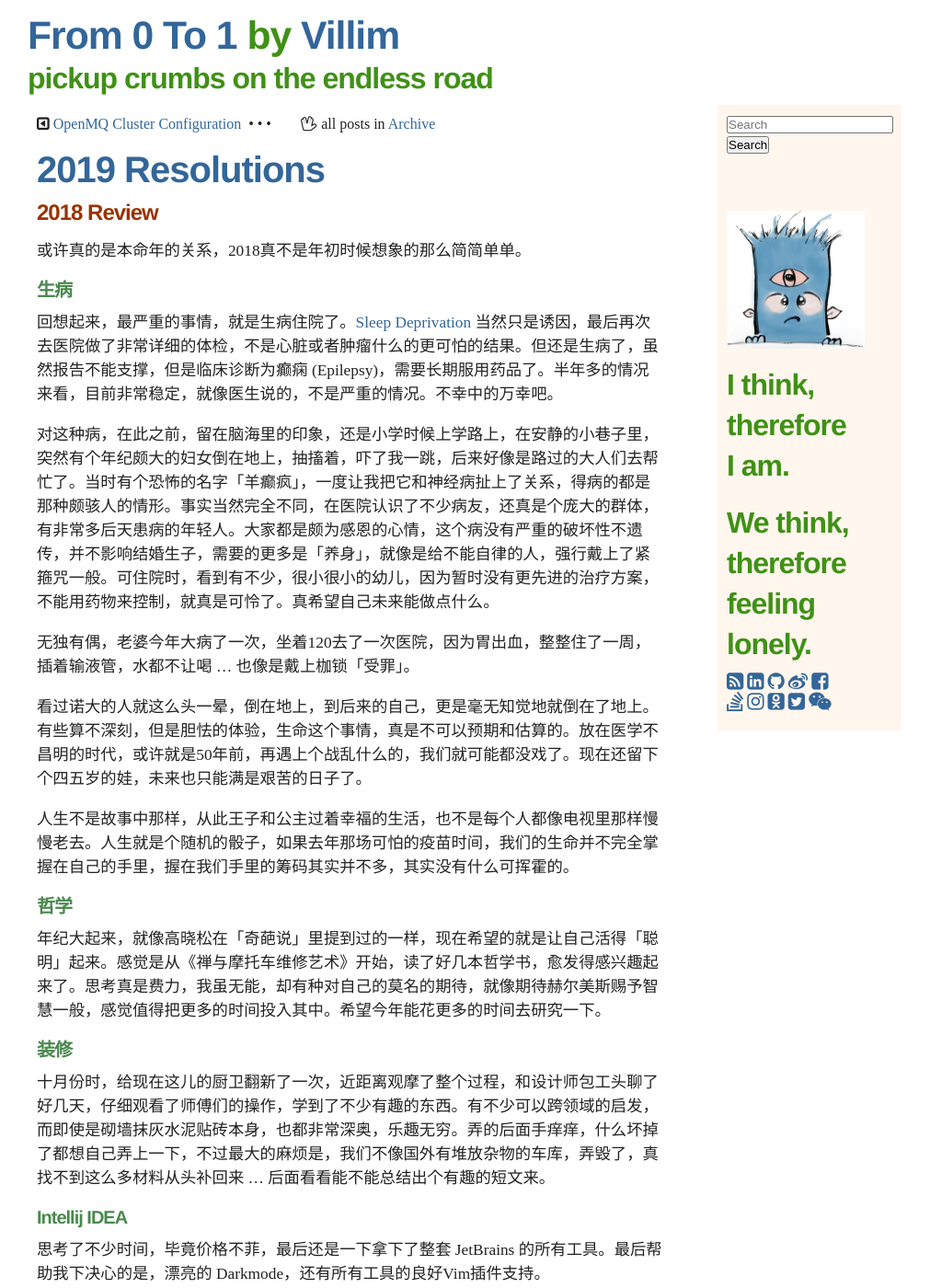
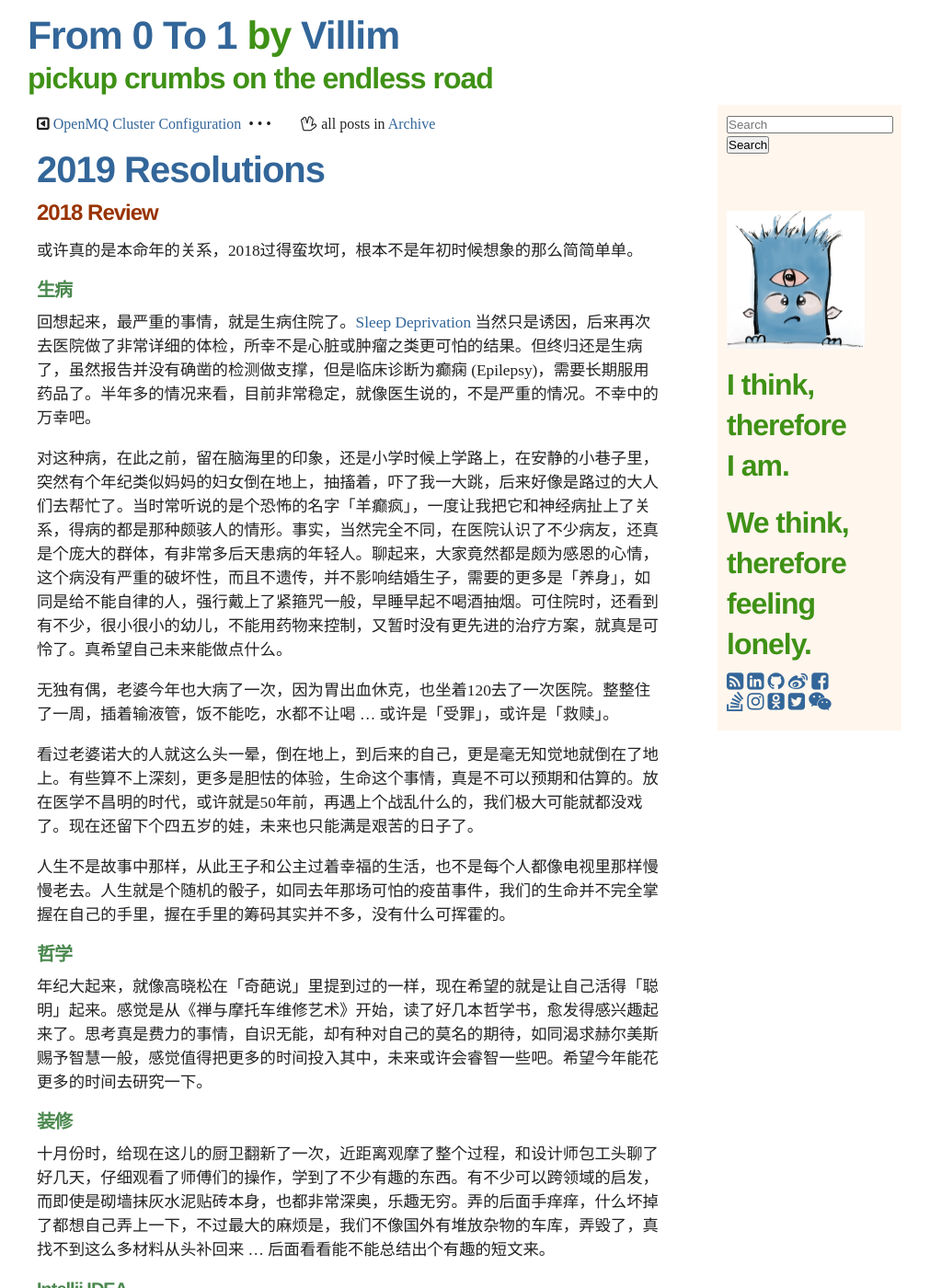
Before and after one commit to villim/villim.github.io, a Jekyll site: the page built from _posts/2019-01-01-2019-resolutions.md, in a window 1280 px wide and 1400 px high. Shown: the whole window at 92% size, without its empty margins (135-1146 px from the left). Built offline with Jekyll 4.4.1, drawn with Linux system fonts in a browser that asks for light colours; some of the changed text lies outside the part shown.

Commit message:
update blog

```diff
--- a/_posts/2019-01-01-2019-resolutions.md
+++ b/_posts/2019-01-01-2019-resolutions.md
@@ -5,23 +5,23 @@ layout: post
 
 ## 2018 Review
 
-或许真的是本命年的关系，2018真不是年初时候想象的那么简简单单。
+或许真的是本命年的关系，2018过得蛮坎坷，根本不是年初时候想象的那么简简单单。
 
 ### 生病
 
-回想起来，最严重的事情，就是生病住院了。[Sleep Deprivation](http://villim.github.io/sleep-deprivation) 当然只是诱因，最后再次去医院做了非常详细的体检，不是心脏或者肿瘤什么的更可怕的结果。但还是生病了，虽然报告不能支撑，但是临床诊断为癫痫 (Epilepsy)，需要长期服用药品了。半年多的情况来看，目前非常稳定，就像医生说的，不是严重的情况。不幸中的万幸吧。
+回想起来，最严重的事情，就是生病住院了。[Sleep Deprivation](http://villim.github.io/sleep-deprivation) 当然只是诱因，后来再次去医院做了非常详细的体检，所幸不是心脏或肿瘤之类更可怕的结果。但终归还是生病了，虽然报告并没有确凿的检测做支撑，但是临床诊断为癫痫 (Epilepsy)，需要长期服用药品了。半年多的情况来看，目前非常稳定，就像医生说的，不是严重的情况。不幸中的万幸吧。
 
-对这种病，在此之前，留在脑海里的印象，还是小学时候上学路上，在安静的小巷子里，突然有个年纪颇大的妇女倒在地上，抽搐着，吓了我一跳，后来好像是路过的大人们去帮忙了。当时有个恐怖的名字「羊癫疯」，一度让我把它和神经病扯上了关系，得病的都是那种颇骇人的情形。事实当然完全不同，在医院认识了不少病友，还真是个庞大的群体，有非常多后天患病的年轻人。大家都是颇为感恩的心情，这个病没有严重的破坏性不遗传，并不影响结婚生子，需要的更多是「养身」，就像是给不能自律的人，强行戴上了紧箍咒一般。可住院时，看到有不少，很小很小的幼儿，因为暂时没有更先进的治疗方案，不能用药物来控制，就真是可怜了。真希望自己未来能做点什么。
+对这种病，在此之前，留在脑海里的印象，还是小学时候上学路上，在安静的小巷子里，突然有个年纪类似妈妈的妇女倒在地上，抽搐着，吓了我一大跳，后来好像是路过的大人们去帮忙了。当时常听说的是个恐怖的名字「羊癫疯」，一度让我把它和神经病扯上了关系，得病的都是那种颇骇人的情形。事实，当然完全不同，在医院认识了不少病友，还真是个庞大的群体，有非常多后天患病的年轻人。聊起来，大家竟然都是颇为感恩的心情，这个病没有严重的破坏性，而且不遗传，并不影响结婚生子，需要的更多是「养身」，如同是给不能自律的人，强行戴上了紧箍咒一般，早睡早起不喝酒抽烟。可住院时，还看到有不少，很小很小的幼儿，不能用药物来控制，又暂时没有更先进的治疗方案，就真是可怜了。真希望自己未来能做点什么。
 
-无独有偶，老婆今年大病了一次，坐着120去了一次医院，因为胃出血，整整住了一周，插着输液管，水都不让喝 ... 也像是戴上枷锁「受罪」。
+无独有偶，老婆今年也大病了一次，因为胃出血休克，也坐着120去了一次医院。整整住了一周，插着输液管，饭不能吃，水都不让喝 ... 或许是「受罪」，或许是「救赎」。
 
-看过诺大的人就这么头一晕，倒在地上，到后来的自己，更是毫无知觉地就倒在了地上。有些算不深刻，但是胆怯的体验，生命这个事情，真是不可以预期和估算的。放在医学不昌明的时代，或许就是50年前，再遇上个战乱什么的，我们就可能都没戏了。现在还留下个四五岁的娃，未来也只能满是艰苦的日子了。
+看过老婆诺大的人就这么头一晕，倒在地上，到后来的自己，更是毫无知觉地就倒在了地上。有些算不上深刻，更多是胆怯的体验，生命这个事情，真是不可以预期和估算的。放在医学不昌明的时代，或许就是50年前，再遇上个战乱什么的，我们极大可能就都没戏了。现在还留下个四五岁的娃，未来也只能满是艰苦的日子了。
 
-人生不是故事中那样，从此王子和公主过着幸福的生活，也不是每个人都像电视里那样慢慢老去。人生就是个随机的骰子，如果去年那场可怕的疫苗时间，我们的生命并不完全掌握在自己的手里，握在我们手里的筹码其实并不多，其实没有什么可挥霍的。
+人生不是故事中那样，从此王子和公主过着幸福的生活，也不是每个人都像电视里那样慢慢老去。人生就是个随机的骰子，如同去年那场可怕的疫苗事件，我们的生命并不完全掌握在自己的手里，握在手里的筹码其实并不多，没有什么可挥霍的。
 
 ### 哲学
 
-年纪大起来，就像高晓松在「奇葩说」里提到过的一样，现在希望的就是让自己活得「聪明」起来。感觉是从《禅与摩托车维修艺术》开始，读了好几本哲学书，愈发得感兴趣起来了。思考真是费力，我虽无能，却有种对自己的莫名的期待，就像期待赫尔美斯赐予智慧一般，感觉值得把更多的时间投入其中。希望今年能花更多的时间去研究一下。
+年纪大起来，就像高晓松在「奇葩说」里提到过的一样，现在希望的就是让自己活得「聪明」起来。感觉是从《禅与摩托车维修艺术》开始，读了好几本哲学书，愈发得感兴趣起来了。思考真是费力的事情，自识无能，却有种对自己的莫名的期待，如同渴求赫尔美斯赐予智慧一般，感觉值得把更多的时间投入其中，未来或许会睿智一些吧。希望今年能花更多的时间去研究一下。
 
 ### 装修
 
@@ -29,19 +29,21 @@ layout: post
 
 ### Intellij IDEA
 
-思考了不少时间，毕竟价格不菲，最后还是一下拿下了整套 JetBrains 的所有工具。最后帮助我下决心的是，漂亮的 Darkmode，还有所有工具的良好Vim插件支持。
+花钱买软件，我是乐意的。可 Intellij 这东西，真是有些贵的心痛的，而且每年还得交上「报复费」。思考了不少时间，毕竟价格不菲，最后还是一下拿下了整套 JetBrains 的所有工具。最后帮助我下决心的是，漂亮的 Darkmode，还有所有工具的良好Vim插件支持。
 
 不过使用了2，3个月后，真是让人爱不释手。这个钱花得的确很值，不愧高效的生产力工具几个字，至少让我提高了不少。几乎欣赏到要逢人就推荐一下了！
+
+按照每年的服务缴费，应该是软件公司的未来了。也是独立开发者的春天。能不能分上一杯羹呢？
 
 ### 多抓鱼 x 看理想 x 单读 x 懂球帝
 
 一直很希望有个好的二手书平台。终于找到了一个，能低价买到打整得干干净净，漂漂亮亮的二手书，还能把看过不想留下的书卖掉。逐渐，不知不觉就在这儿买了差不多1500¥的书。能找到老古董书，赞！
 
-看理想和单读也陪伴了2018好多日子，比起没有体系的各种混杂播客来说，这两个APP真的是好东西，特别是看理想，我想我会粉一辈子吧。虽然还没有跟他们买过任何东西，只是口头支持了好久，不过2019年我一定会花钱的，几乎在意料之中了。
+看理想和单读也陪伴了2018好多日子，比起没有体系的各种混杂播客来说，这两个APP真的是好东西，特别是看理想，我想我会粉一辈子吧。虽然还没有跟他们买过任何东西，只是口头支持了好久，不过2019年我一定会花钱的，几乎在意料之中了，杨照的《史记百讲》我一定会非常High。
 
-懂球帝嘛，查看使用时间，还真是相当惊人。不过就像女生看八卦一样，真是浪费了我无穷的闲暇，删了又装，装了又删了几次，还是回到了我的桌面。2019，我想我能够更淡定从容地跟它说Bye了。
+懂球帝嘛，查看了下使用时间，自己都会骇一跳。就像女生看八卦一样，动不动就打开一下，看大家斗嘴，占满了我的闲暇。去年删了又装，装了又删，反复了几次，最后还是回到了我的桌面。2019，自信能够更淡定从容地跟它说Bye了。
 
-### 去年的愿景
+### 去年的Review
 
 2018年Sean自己照顾自己的能力更强了，虽然还是要每天接送，陪着各种去玩，毕竟还是多出来了不少时间。转头想想，需要100%依赖我们的日子，就开始倒计时了，今年要好好的珍惜啊。
 
```
